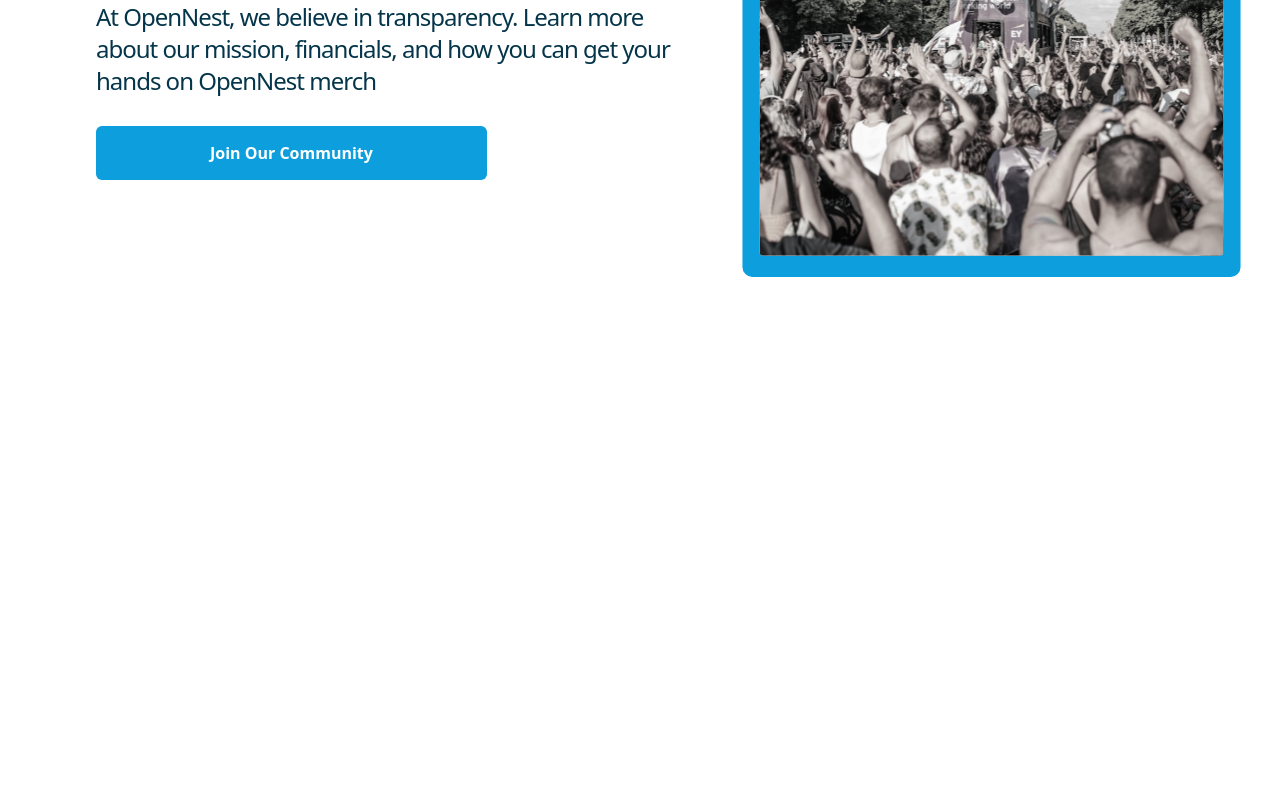
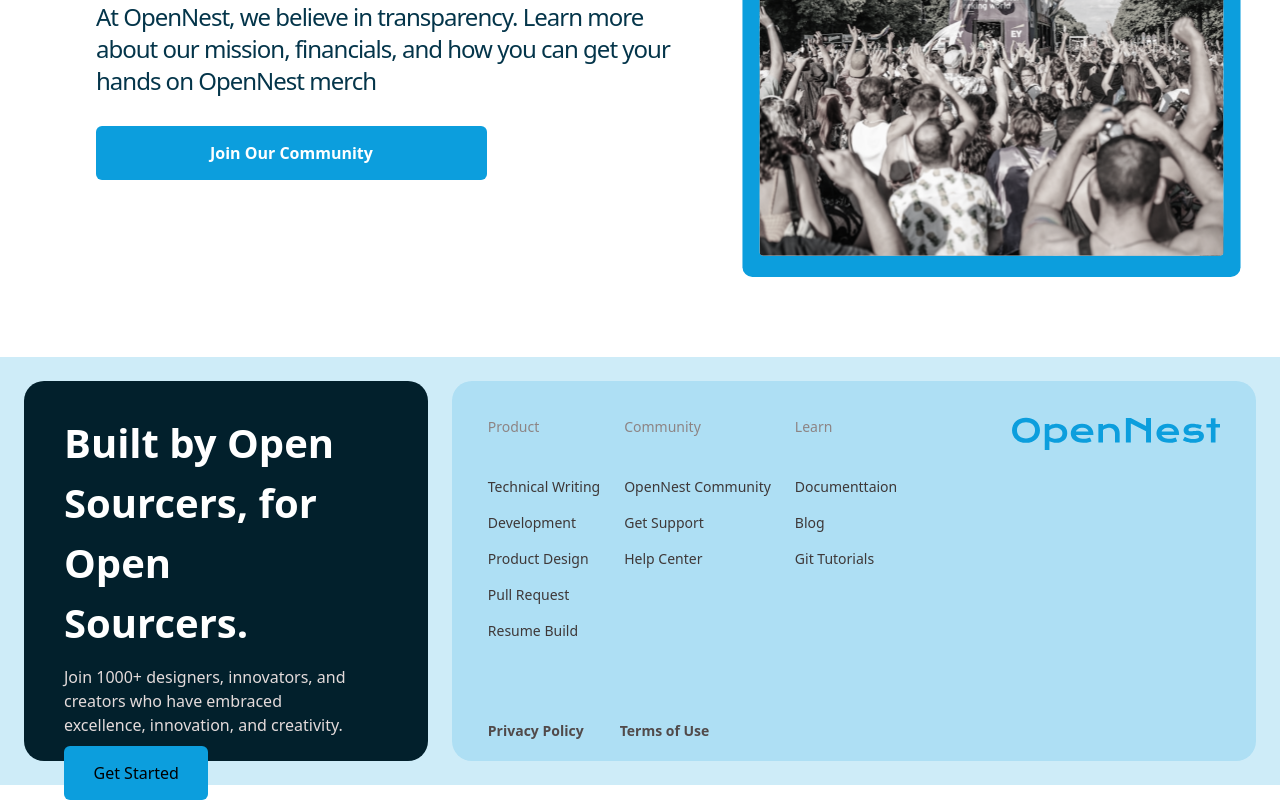
Before and after one commit to open-nest-africa/website, a React (Create React App) app: page / in a window 1280 px wide. Shown: the part 3951-4751 px from the top of the page. Before the commit the page ends 4308 px from the top, so only its background shows below. Built offline with nearby package versions, Linux system fonts and the light colour scheme.

Commit message:
feat: added the initial sign up page

```diff
--- a/src/modules/Home.js
+++ b/src/modules/Home.js
@@ -6,6 +6,7 @@
 import OpenNestInAction from "./component/OpenNestInAction";
 import CTA from "./component/CTA";
 import OurCommunity from "./component/OurCommunity";
+import Footer from "./component/Footer";
 
 const Home = () => {
   return (
@@ -18,6 +19,7 @@
         <OpenNestInAction />
         <CTA />
         <OurCommunity />
+        <Footer />
       </main>
     </section>
   );
--- a/src/modules/auth/component/AuthLayout.jsx
+++ b/src/modules/auth/component/AuthLayout.jsx
@@ -3,7 +3,7 @@
 const AuthLayout = ({ title, children, className }) => {
   return (
     <section className="w-full h-screen flex">
-      <aside className={`${className} w-3/5 flex justify-center`}>
+      <aside className={`${className} w-3/5 flex items-center`}>
         <h1 className="text-black font-bold text-4xl">{title} to OpenNest</h1>
         <div>{children}</div>
       </aside>
--- a/src/modules/auth/pages/Signup.jsx
+++ b/src/modules/auth/pages/Signup.jsx
@@ -2,15 +2,42 @@
 import AuthLayout from "../component/AuthLayout";
 import Button from "../../../components/Button";
 import TextField from "../../../components/form/TextField";
+import { Link } from "react-router-dom";
 
 const Signup = () => {
   return (
-    <AuthLayout title="Sign up">
+    <AuthLayout title="Sign up" className="flex flex-col justify-center">
       <div>
-        <form action="">
-          <TextField className="border-dark outline-dark" label="name" />
-        </form>
-        <Button text="signup" />
+        <div className="space-y-4 flex flex-col justify-center items-center w-[448px] pt-10">
+          <Button
+            text="Continue with Github"
+            icon="/images/google-logo.svg"
+            className="bg-primary text-[#344054] text-base font-semibold align-center py-4 px-24 w-full"
+          />
+
+          <div className="flex items-center w-full">
+            <h className="border border-green-900 border-solid w-full" />
+            or
+            <h className="border border-[#344054] w-full" />
+          </div>
+          {/* <div className="w-full h-[55px]"> */}
+          <Button
+            text="Continue with Email"
+            className="bg-white border-[1.5px] border-[#D0D5DD] border-solid text-[#344054] text-base font-semibold py-4 px-[130px] w-full"
+          />
+          {/* </div> */}
+
+          <p className="text-base text-[#667185]">
+            By creating an account you agree with our Terms of Service, Privacy
+            Policy, and our default Notification Settings.
+          </p>
+        </div>
+        <p className="text-sm text-[#667185] mt-10">
+          Already have an account?{" "}
+          <span className="font-medium text-[#0C9EDD]">
+            <Link to="/login">Sign in</Link>
+          </span>
+        </p>
       </div>
     </AuthLayout>
   );
--- /dev/null
+++ b/src/modules/component/Footer.js
@@ -0,0 +1,79 @@
+import React from "react";
+import Button from "../../components/Button";
+import { Link } from "react-router-dom";
+
+const Footer = () => {
+  return (
+    <section className="bg-primary p-6 flex gap-x-6">
+      <aside className="bg-[#02202C] rounded-[20px] w-1/3 h-[380px] pl-10 pt-8 pr-[71px] pb-[29px] space-y-3">
+        <h3 className="text-white font-semibold text-[40px] -tracking-[4%]">
+          Built by Open Sourcers, for Open Sourcers.
+        </h3>
+        <p className="text-[#E4DBDB] text-base">
+          Join 1000+ designers, innovators, and creators who have embraced
+          excellence, innovation, and creativity.
+        </p>
+        <div className="pt-3">
+          <Button text="Get Started" className="bg-blue px-[29.5px] py-4" />
+        </div>
+      </aside>
+      <aside className="bg-[#AEDFF4] rounded-[20px] w-2/3 h-[380px] p-9 flex flex-col gap-y-20">
+        <div className="flex justify-between">
+          <div className="flex gap-x-6">
+            <ul className="text-[#3E3838]  text-sm font-medium space-y-4">
+              <span className="text-[#8D8484]">Product</span>
+              <li className="pt-6">
+                <Link to="/">Technical Writing</Link>
+              </li>
+              <li>
+                <Link to="/">Development</Link>
+              </li>
+              <li>
+                <Link to="/">Product Design</Link>
+              </li>
+              <li>
+                <Link to="/">Pull Request</Link>
+              </li>
+              <li>
+                <Link to="/">Resume Build</Link>
+              </li>
+            </ul>
+            <ul className="text-[#3E3838]  text-sm font-medium space-y-4">
+              <span className="text-[#8D8484]">Community</span>
+              <li className="pt-6">
+                <Link to="/">OpenNest Community</Link>
+              </li>
+              <li>
+                <Link to="/">Get Support</Link>
+              </li>
+              <li>
+                <Link to="/">Help Center</Link>
+              </li>
+            </ul>
+            <ul className="text-[#3E3838]  text-sm font-medium space-y-4">
+              <span className="text-[#8D8484]">Learn</span>
+              <li className="pt-6">
+                <Link to="/">Documenttaion</Link>
+              </li>
+              <li>
+                <Link to="/">Blog</Link>
+              </li>
+              <li>
+                <Link to="/">Git Tutorials</Link>
+              </li>
+            </ul>
+          </div>
+          <div>
+            <img src="/images/logo.svg" alt="" />
+          </div>
+        </div>
+        <div className="space-x-9 text-[#514A4A] text-sm font-semibold">
+          <Link to="/">Privacy Policy</Link>
+          <Link to="/">Terms of Use</Link>
+        </div>
+      </aside>
+    </section>
+  );
+};
+
+export default Footer;
```
Also changed, not shown: public/images/google-logo.svg (added).
